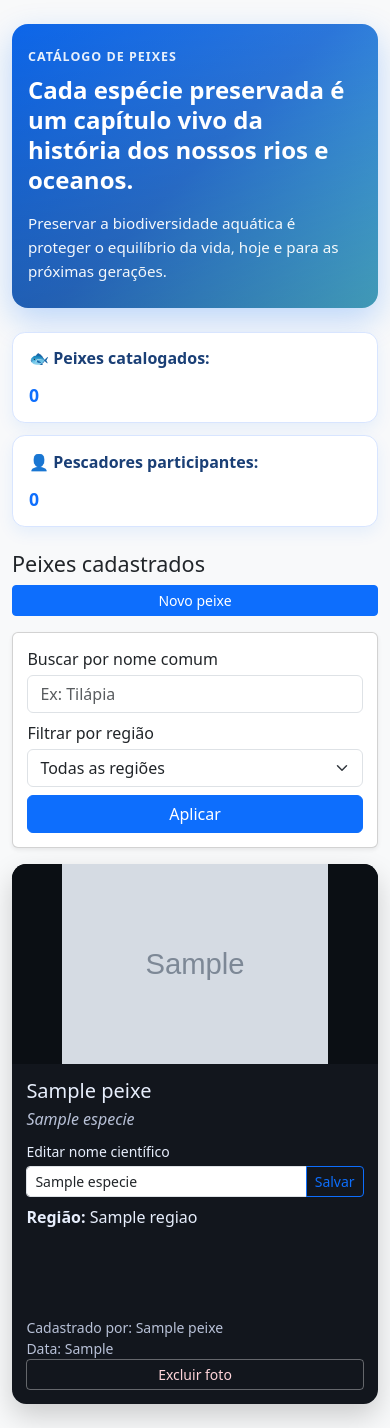
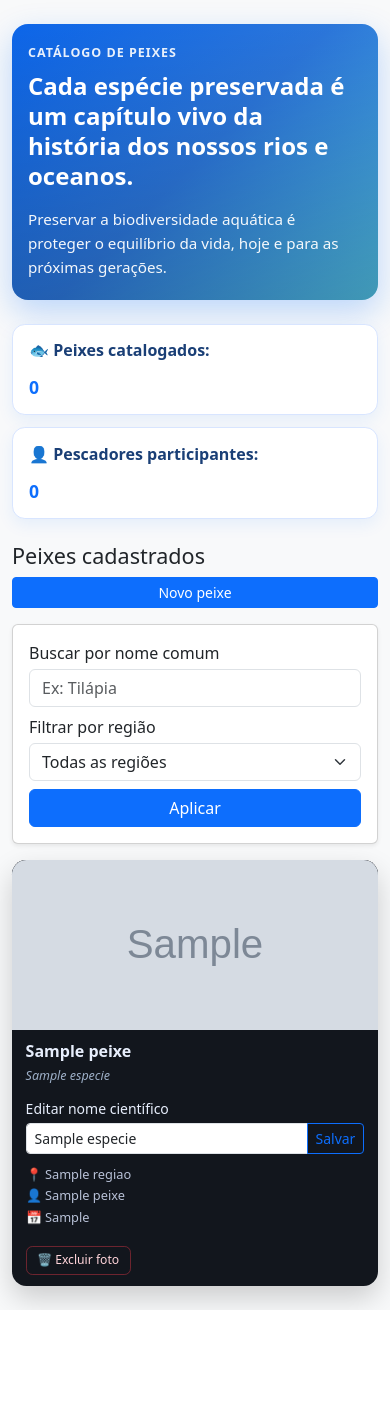
Before and after one commit to ramiressoares/app-catalogo, a Flask app: page /inicio in a window 390 px wide. Shown: the part 56-1484 px from the top of the page. After the commit the page ends 1366 px from the top, so only its background shows below. Run offline with Flask 3, Linux system fonts and the light colour scheme; a user stored in the database is signed in; tables that the repository leaves empty hold one stand-in row (values such as "Sample post"); grey boxes marked "Sample" are stand-in pictures; a database or web service that is not in the repository returns one stand-in record (values such as "Sample title"); data that the repository does not hold is empty; parts of the project's set-up code (start-up, migrations or seed data) failed here and were passed over; some libraries are stand-ins or nearby versions.

Commit message:
melhoria no layout responsivel  para celular

```diff
--- a/static/css/styles.css
+++ b/static/css/styles.css
@@ -65,9 +65,10 @@
 
 .fish-card-image {
     width: 100%;
-    height: 240px;
-    object-fit: contain;
+    height: 200px;
+    object-fit: cover;
     background: #0b0f14;
+    display: block;
 }
 
 .fish-grid {
@@ -103,10 +104,42 @@
 }
 
 .fish-card-body {
-    padding: 0.95rem;
+    padding: 0.85rem 1rem;
     display: flex;
     flex-direction: column;
     flex: 1;
+    gap: 0.25rem;
+}
+
+.fish-card-title {
+    font-size: 1.1rem;
+    font-weight: 700;
+    color: #e7eefc;
+    margin: 0 0 0.1rem;
+    line-height: 1.3;
+}
+
+.fish-card-scientific {
+    font-size: 0.78rem;
+    font-style: italic;
+    color: #9dafc7 !important;
+    margin: 0 0 0.4rem;
+}
+
+.fish-card-meta {
+    display: flex;
+    flex-direction: column;
+    gap: 0.2rem;
+    margin-bottom: 0.4rem;
+}
+
+.fish-card-meta-item {
+    font-size: 0.8rem;
+    color: #b8c1d7;
+    display: flex;
+    align-items: center;
+    gap: 0.3rem;
+    line-height: 1.4;
 }
 
 .fish-card .card-text {
@@ -114,24 +147,32 @@
     -webkit-line-clamp: 3;
     -webkit-box-orient: vertical;
     overflow: hidden;
-    min-height: 4.5rem;
-}
-
-.fish-card form.mt-2,
-.fish-card small.text-muted.d-block.mt-2 {
-    margin-top: auto !important;
+    font-size: 0.83rem;
+    color: #c5cedf;
+    margin-bottom: 0.3rem;
 }
 
 .fish-card .text-muted {
     color: #b8c1d7 !important;
 }
 
-.fish-card .btn-outline-danger {
-    border-color: rgba(255, 255, 255, 0.35);
+.btn-delete-fish {
+    display: inline-flex;
+    align-items: center;
+    gap: 0.3rem;
+    padding: 0.28rem 0.65rem;
+    font-size: 0.76rem;
+    border-radius: 0.4rem;
+    border: 1px solid rgba(220, 53, 69, 0.45);
     color: #ffd4da;
+    background: transparent;
+    cursor: pointer;
+    margin-top: auto;
+    align-self: flex-start;
+    transition: background 0.18s, border-color 0.18s, color 0.18s;
 }
 
-.fish-card .btn-outline-danger:hover {
+.btn-delete-fish:hover {
     background-color: #dc3545;
     border-color: #dc3545;
     color: #fff;
@@ -208,9 +249,9 @@
     }
 }
 
-@media (max-width: 575.98px) {
+@media (max-width: 599.98px) {
     .hero-aquatico-overlay {
-        padding: 1.5rem 1rem;
+        padding: 1.25rem 1rem;
     }
 
     .estatisticas {
@@ -223,15 +264,20 @@
     }
 
     .fish-card-image {
-        height: 200px;
+        height: 170px;
     }
 
-    .card-body {
-        padding: 0.9rem;
+    .fish-card-body {
+        padding: 0.7rem 0.85rem;
+    }
+
+    .fish-card-title {
+        font-size: 1rem;
     }
 
     .fish-grid {
         grid-template-columns: 1fr;
+        gap: 0.75rem;
     }
 
     .fish-modal-content {
--- a/templates/index.html
+++ b/templates/index.html
@@ -66,8 +66,8 @@
                     <div class="fish-card-image d-flex align-items-center justify-content-center text-muted">Imagem indisponivel</div>
                 {% endif %}
                 <div class="card-body fish-card-body">
-                        <h2 class="h5 card-title mb-1">{{ peixe['nome_comum'] }}</h2>
-                        <p class="text-muted mb-2"><em>{{ peixe['nome_cientifico'] }}</em></p>
+                        <h2 class="fish-card-title">{{ peixe['nome_comum'] }}</h2>
+                        <p class="fish-card-scientific">{{ peixe['nome_cientifico'] }}</p>
                         {% if peixe['is_owner'] %}
                             <form method="post" action="{{ url_for('editar_nome_cientifico', peixe_id=peixe['id']) }}" class="mb-2">
                                 <label for="nome_cientifico_{{ peixe['id'] }}" class="form-label mb-1 small">Editar nome científico</label>
@@ -77,14 +77,16 @@
                                 </div>
                             </form>
                         {% endif %}
-                        <p class="mb-2"><strong>Região:</strong> {{ peixe['regiao'] }}</p>
-                        <p class="card-text mb-2">{{ peixe['descricao'] }}</p>
-                        <small class="text-muted d-block">Cadastrado por: {{ peixe['usuario_nome'] }}</small>
-                        <small class="text-muted">Data: {{ peixe['data_postagem'] }}</small>
+                        <div class="fish-card-meta">
+                            <span class="fish-card-meta-item">📍 {{ peixe['regiao'] }}</span>
+                            <span class="fish-card-meta-item">👤 {{ peixe['usuario_nome'] }}</span>
+                            <span class="fish-card-meta-item">📅 {{ peixe['data_postagem'] }}</span>
+                        </div>
+                        <p class="card-text">{{ peixe['descricao'] }}</p>
 
                         {% if peixe['can_delete'] %}
-                            <form method="post" action="{{ url_for('deletar_peixe', peixe_id=peixe['id']) }}" class="mt-2" onsubmit="return confirm('Deseja excluir esta foto?');">
-                                <button type="submit" class="btn btn-outline-danger btn-sm w-100">Excluir foto</button>
+                            <form method="post" action="{{ url_for('deletar_peixe', peixe_id=peixe['id']) }}" onsubmit="return confirm('Deseja excluir esta foto?');">
+                                <button type="submit" class="btn-delete-fish">🗑 Excluir foto</button>
                             </form>
                         {% elif peixe['delete_window_expired'] %}
                             <small class="text-muted d-block mt-2">Prazo de 20 minutos expirado. Apenas administrador pode excluir agora.</small>
```
Also changed, not shown: catalogo_peixes.db.
